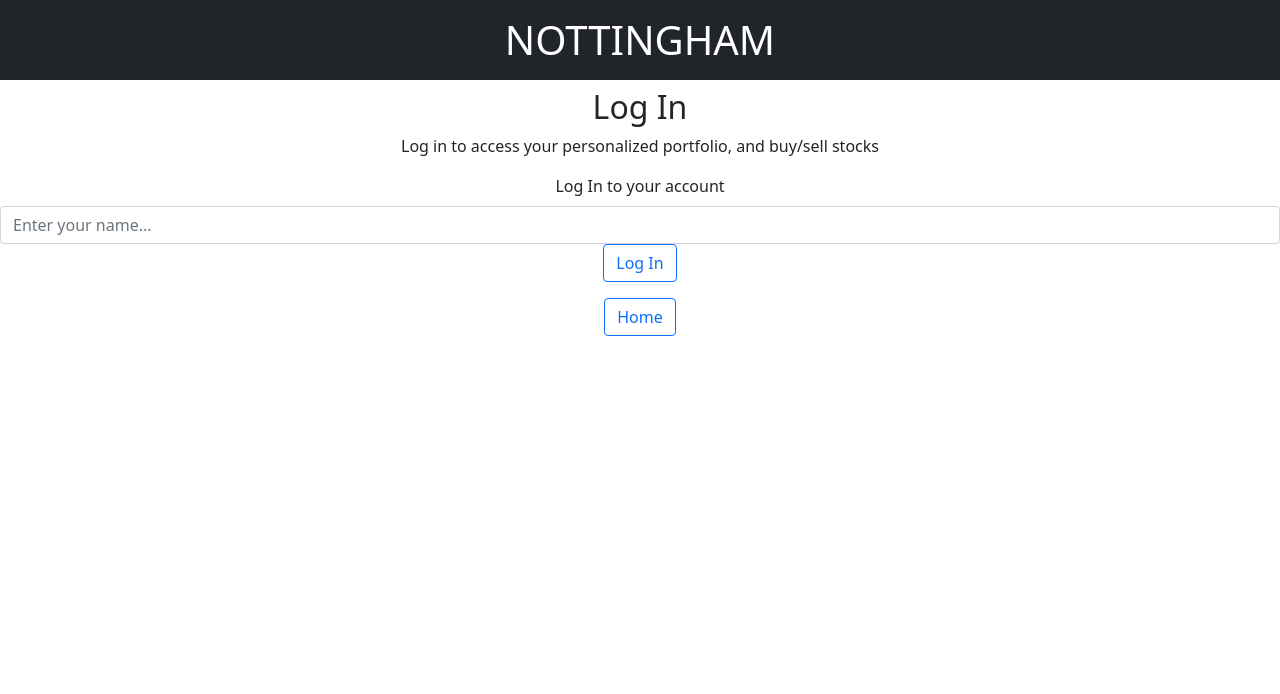
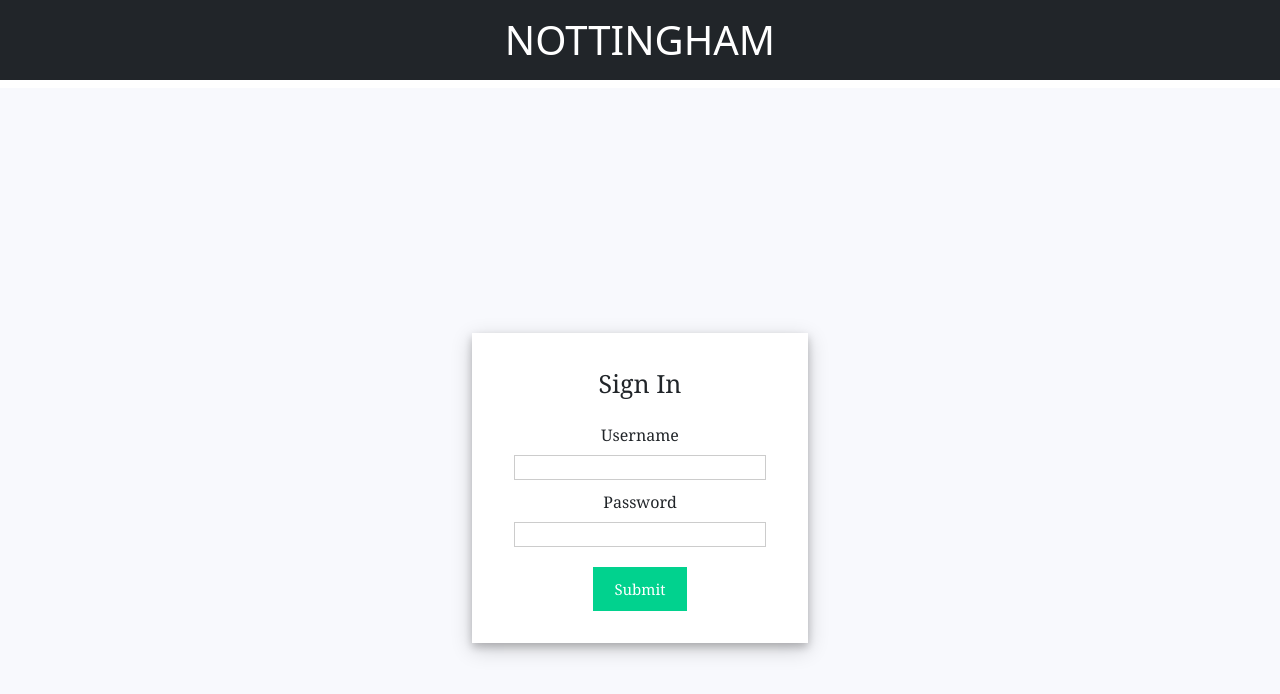
Before and after one commit to rayangendre/Nottingham, a React (Create React App) app in the folder FrontEnd/myapp/: page /login in a window 1280 px wide. Shown: the top 694 px of the page. Built offline with nearby package versions, Linux system fonts and the light colour scheme; no server answers.

Commit message:
created new login

```diff
--- a/FrontEnd/myapp/src/Login.js
+++ b/FrontEnd/myapp/src/Login.js
@@ -3,81 +3,87 @@ import "bootstrap/dist/css/bootstrap.min.css";
 import axios from "axios";
 import React from "react";
 import { useState, useEffect } from "react";
+import "./login-styles.css";
 
 function LogIn(props) {
-  const [userData, setUserData] = useState([]);
+  // React States
+  const [errorMessages, setErrorMessages] = useState({});
+  const [isSubmitted, setIsSubmitted] = useState(false);
 
-  useEffect(() => {
-    fetch("http://localhost:4000/users")
-      .then((res) => res.json())
-      .then((data) => {
-        setUserData(data.users_list);
-        //console.log(data)
-      });
-  }, []);
+  // User Login info
+  const database = [
+    {
+      username: "user1",
+      password: "pass1",
+    },
+    {
+      username: "user2",
+      password: "pass2",
+    },
+  ];
 
-  async function HandleSubmit(e) {
-    const login = e.target.login.value;
-    //console.log(login)
-    e.preventDefault();
-    let newId;
-    if ((newId = userExists(login))) {
-      console.log("User exists");
-      console.log(newId);
+  const errors = {
+    uname: "invalid username",
+    pass: "invalid password",
+  };
+
+  const handleSubmit = (event) => {
+    //Prevent page reload
+    event.preventDefault();
+
+    var { uname, pass } = document.forms[0];
+
+    // Find user login info
+    const userData = database.find((user) => user.username === uname.value);
+
+    // Compare user info
+    if (userData) {
+      if (userData.password !== pass.value) {
+        // Invalid password
+        setErrorMessages({ name: "pass", message: errors.pass });
+      } else {
+        setIsSubmitted(true);
+      }
     } else {
-      console.log("User does not exist...Creating user...");
-      newId = await createUser(login);
-      console.log("New user made... ID:".concat(newId));
+      // Username not found
+      setErrorMessages({ name: "uname", message: errors.uname });
     }
-    props.setUserId(newId);
-  }
+  };
 
-  async function createUser(username) {
-    const result = await axios.post("http://localhost:4000/users", {
-      name: username,
-    });
-    return result.data._id;
-  }
+  // Generate JSX code for error message
+  const renderErrorMessage = (name) =>
+    name === errorMessages.name && (
+      <div className="error">{errorMessages.message}</div>
+    );
 
-  function userExists(user) {
-    //console.log(userData)
-    for (let i = 0; i < userData.length; i++) {
-      //console.log(userData[i])
-      if (userData[i].name === user) {
-        return userData[i]._id;
-      }
-    }
-    return null;
-  }
+  // JSX code for login form
+  const renderForm = (
+    <div className="form">
+      <form onSubmit={handleSubmit}>
+        <div className="input-container">
+          <label>Username </label>
+          <input type="text" name="uname" required />
+          {renderErrorMessage("uname")}
+        </div>
+        <div className="input-container">
+          <label>Password </label>
+          <input type="password" name="pass" required />
+          {renderErrorMessage("pass")}
+        </div>
+        <div className="button-container">
+          <input type="submit" />
+        </div>
+      </form>
+    </div>
+  );
 
   return (
-    <>
-      <main>
-        <h2>Log In</h2>
-        <p>Log in to access your personalized portfolio, and buy/sell stocks</p>
-        <form onSubmit={HandleSubmit}>
-          <div class="mb-3">
-            <label class="form-label">Log In to your account</label>
-            <input
-              name="login"
-              type="text"
-              class="form-control"
-              placeholder="Enter your name..."
-            />
-            <button type="submit" class="btn btn-outline-primary">
-              Log In
-            </button>
-          </div>
-        </form>
-      </main>
-      <nav>
-        <Link to="/">
-          <button type="button" class="btn btn-outline-primary">
-            Home
-          </button>
-        </Link>
-      </nav>
-    </>
+    <div className="app">
+      <div className="login-form">
+        <div className="title">Sign In</div>
+        {isSubmitted ? <div>User is successfully logged in</div> : renderForm}
+      </div>
+    </div>
   );
 }
 
--- /dev/null
+++ b/FrontEnd/myapp/src/login-styles.css
@@ -0,0 +1,63 @@
+.app {
+  font-family: sans-serif;
+  display: flex;
+  align-items: center;
+  justify-content: center;
+  flex-direction: column;
+  gap: 20px;
+  height: 100vh;
+  font-family: Cambria, Cochin, Georgia, Times, "Times New Roman", serif;
+  background-color: #f8f9fd;
+}
+
+input[type="text"],
+input[type="password"] {
+  height: 25px;
+  border: 1px solid rgba(0, 0, 0, 0.2);
+}
+
+input[type="submit"] {
+  margin-top: 10px;
+  cursor: pointer;
+  font-size: 15px;
+  background: #01d28e;
+  border: 1px solid #01d28e;
+  color: #fff;
+  padding: 10px 20px;
+}
+
+input[type="submit"]:hover {
+  background: #6cf0c2;
+}
+
+.button-container {
+  display: flex;
+  justify-content: center;
+}
+
+.login-form {
+  background-color: white;
+  padding: 2rem;
+  box-shadow: 0 4px 8px 0 rgba(0, 0, 0, 0.2), 0 6px 20px 0 rgba(0, 0, 0, 0.19);
+}
+
+.list-container {
+  display: flex;
+}
+
+.error {
+  color: red;
+  font-size: 12px;
+}
+
+.title {
+  font-size: 25px;
+  margin-bottom: 20px;
+}
+
+.input-container {
+  display: flex;
+  flex-direction: column;
+  gap: 8px;
+  margin: 10px;
+}
```
